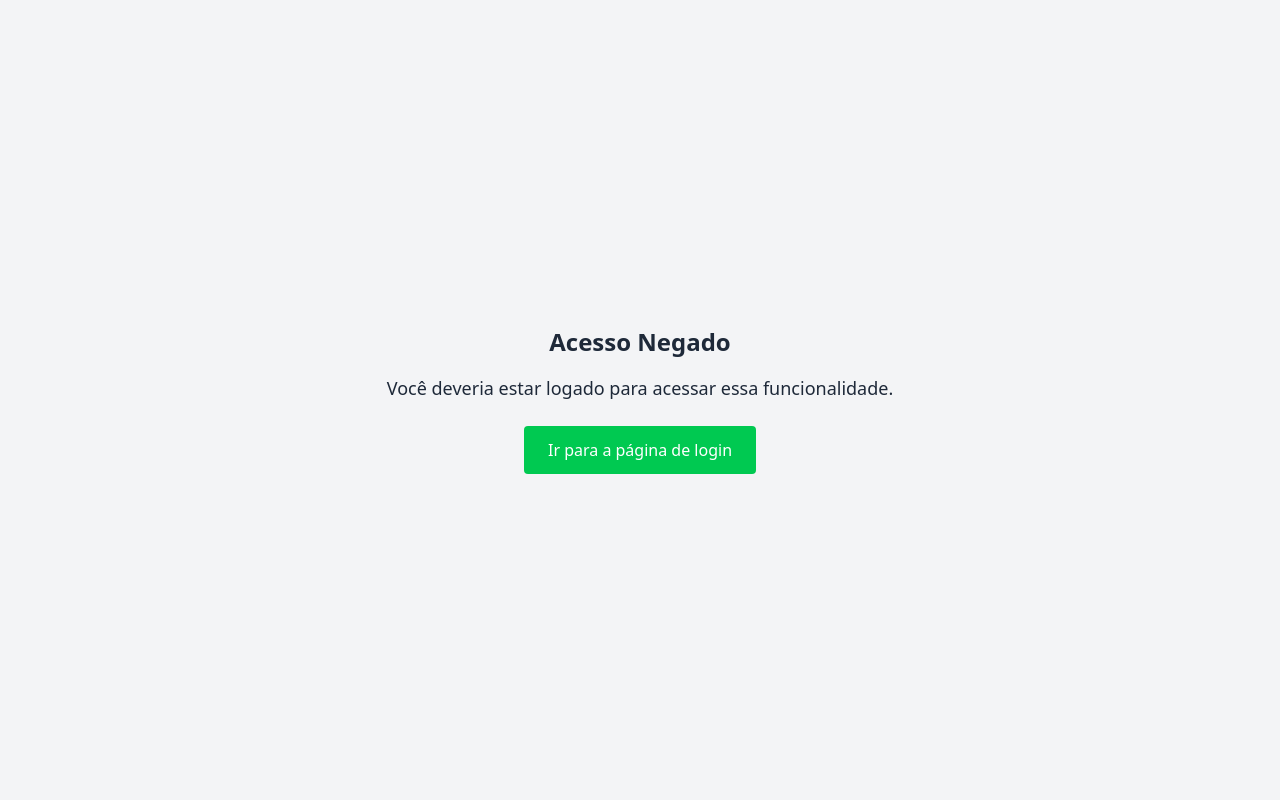
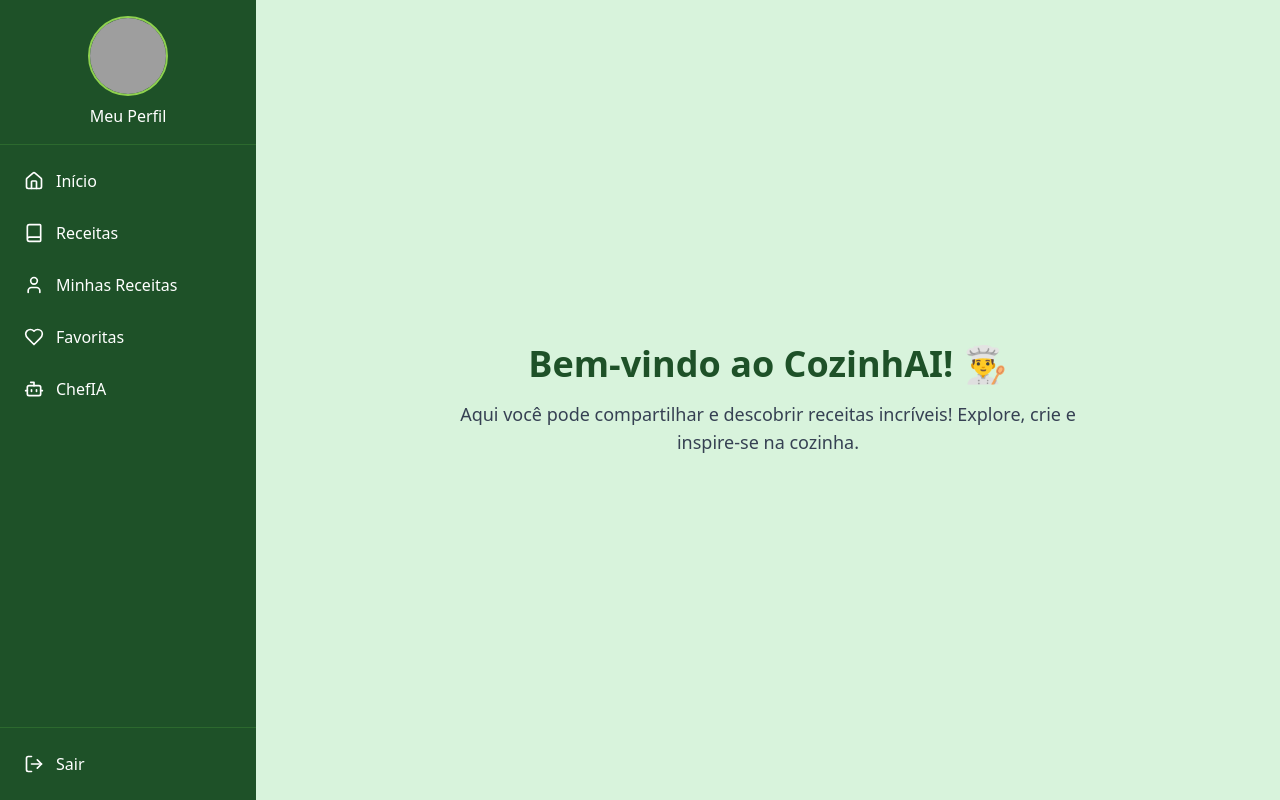
Before and after one commit to GerenciamentoCozinhAI/cozinhAI, a React (Vite) app in the folder frontend/: page /home in a window 1280 px wide. Before the commit this address led to /auth-error. Built offline with nearby package versions, Linux system fonts and the light colour scheme; no server answers; grey boxes are pictures that could not be loaded.

Commit message:
Fix: home content size

```diff
--- a/frontend/src/App.tsx
+++ b/frontend/src/App.tsx
@@ -5,6 +5,7 @@ import Login from "./pages/auth/Login";
 import AuthCallback from "./pages/auth/AuthCallback";
 import AuthError from "./pages/errors/AuthError";
 import Home from "./pages/home/Home";
+import HomeMain from "./pages/home/HomeMain";
 import LandingPage from "./pages/LandingPage";
 import PrivateRoute from "./components/routes/PrivateRoute";
 import PublicRoute from "./components/routes/PublicRoute";
@@ -12,6 +13,7 @@ import PublicRoute from "./components/routes/PublicRoute";
 export default function App() {
   return (
     <Routes>
+      {/* LandingPage pública, fora do layout Home */}
       <Route
         path="/"
         element={
@@ -21,6 +23,7 @@ export default function App() {
         }
       />
 
+      {/* Register e Login também públicas */}
       <Route
         path="/register"
         element={
@@ -29,7 +32,6 @@ export default function App() {
           </PublicRoute>
         }
       />
-
       <Route
         path="/login"
         element={
@@ -39,17 +41,65 @@ export default function App() {
         }
       />
 
-      <Route path="/auth/callback" element={<AuthCallback />} />
-      <Route path="/auth-error" element={<AuthError />} />
+      {/* Callback de auth e erro */}
+      <Route path="auth/callback" element={<AuthCallback />} />
+
+      {/* HOME é o layout MÃE para tudo que não for LandingPage */}
+      <Route path="/home" element={<Home />}>
+        {/* Aqui dentro vão as rotas FILHAS, renderizadas no <Outlet /> do Home */}
+
+        {/* Exemplo de uma página inicial ao acessar /home */}
+        <Route index element={<HomeMain />} />
 
         <Route
-        path="/home"
+          path="auth-error"
+          element={
+            <PublicRoute>
+              <AuthError />
+            </PublicRoute>
+          }
+        />
+
+        <Route path="recipes" element={<div>Receitas</div>} />
+
+        {/* Exemplo de rota interna */}
+        <Route
+          path="profile"
           element={
             <PrivateRoute>
-            <Home />
+              <div>meu perfil</div>
             </PrivateRoute>
           }
         />
+
+        {/* Outras rotas específicas */}
+        <Route
+          path="my-recipes"
+          element={
+            <PrivateRoute>
+              <div>Conteúdo Protegido</div>
+            </PrivateRoute>
+          }
+        />
+
+        <Route
+          path="favorites"
+          element={
+            <PrivateRoute>
+              <div>Conteúdo Protegido</div>
+            </PrivateRoute>
+          }
+        />
+
+        <Route
+          path="ChefIA"
+          element={
+            <PrivateRoute>
+              <div>Conteúdo Protegido</div>
+            </PrivateRoute>
+          }
+        />
+      </Route>
     </Routes>
   );
 }
--- a/frontend/src/components/error/ErrorAuth.tsx
+++ b/frontend/src/components/error/ErrorAuth.tsx
@@ -9,7 +9,7 @@ const ErrorAuth: React.FC = () => {
     };
 
     return (
-        <div className="flex flex-col items-center justify-center h-screen text-center bg-gray-100 text-gray-800">
+        <div className="flex flex-col items-center justify-center text-center text-gray-800">
             <h1 className="text-2xl font-bold mb-4">Acesso Negado</h1>
             <p className="text-lg mb-6">Você deveria estar logado para acessar essa funcionalidade.</p>
             <button
--- a/frontend/src/components/home/NavBar.tsx
+++ b/frontend/src/components/home/NavBar.tsx
@@ -60,7 +60,7 @@ export default function Navbar({ setShowNavbar }: NavbarProps) {
             <span>Favoritas</span>
           </Link>
 
-          <Link to="home/chef-ia" className="flex items-center gap-3 p-2 rounded-lg hover:bg-[#4e9f3d]/20 transition-colors">
+          <Link to="/home/chefIA" className="flex items-center gap-3 p-2 rounded-lg hover:bg-[#4e9f3d]/20 transition-colors">
             <Bot size={20} />
             <span>ChefIA</span>
           </Link>
--- a/frontend/src/components/loading/loading.tsx
+++ b/frontend/src/components/loading/loading.tsx
@@ -11,7 +11,7 @@ export default function Loading({
   message = "Carregando, por favor aguarde...",
   showTips = true,
 }: LoadingProps) {
-  const [tipIndex, setTipIndex] = useState(0)
+  const [tipIndex, setTipIndex] = useState(Math.floor(Math.random() * 7))
 
   const tips = [
     "Sabia que você pode salvar suas receitas favoritas?",
@@ -21,14 +21,14 @@ export default function Loading({
     "Use ingredientes da estação para receitas mais saborosas e econômicas.",
     "Use ingredientes que estão para se vencer, assim você evita desperdício.",
     "Quer fazer uma receita bem ruim? Filtre por deslikes.",
-    "Você sabia que pode adicionar suas próprias receitas à comunidade?"
+    "Você sabia que pode adicionar suas próprias receitas à comunidade?",
   ]
 
   useEffect(() => {
     if (!showTips) return
 
     const interval = setInterval(() => {
-      setTipIndex((prevIndex) => (prevIndex + 1) % tips.length)
+      setTipIndex(() => Math.floor(Math.random() * tips.length))
     }, 5000)
 
     return () => clearInterval(interval)
--- a/frontend/src/components/routes/PrivateRoute.tsx
+++ b/frontend/src/components/routes/PrivateRoute.tsx
@@ -31,5 +31,5 @@ export default function PrivateRoute({
 
   if (loading) return <Loading />;
 
-  return isAuthenticated ? <>{children}</> : <Navigate to="/auth-error" />;
+  return isAuthenticated ? <>{children}</> : <Navigate to="/home/auth-error" />;
 }
--- a/frontend/src/components/routes/PublicRoute.tsx
+++ b/frontend/src/components/routes/PublicRoute.tsx
@@ -30,5 +30,5 @@ export default function PublicRoute({
 
   if (loading) return <Loading />;
 
-  return !isAuthenticated ? <>{children}</> : <Navigate to="/" />;
+  return !isAuthenticated ? <>{children}</> : <Navigate to="/home" />;
 }
--- a/frontend/src/pages/home/Home.tsx
+++ b/frontend/src/pages/home/Home.tsx
@@ -1,6 +1,7 @@
 import { useState } from "react";
 import Navbar from "../../components/home/NavBar";
 import { Menu } from "lucide-react";
+import { Outlet } from "react-router-dom";
 
 export default function Home() {
   const [showNavbar, setShowNavbar] = useState(false); // começa escondida!
@@ -40,16 +41,8 @@ export default function Home() {
       </div>
 
       {/* Conteúdo principal */}
-      <main className="flex-1 p-8 flex items-center justify-center">
-        <div className="max-w-4xl mx-auto text-center">
-          <h1 className="text-4xl font-extrabold text-[#1e5128] mb-4">
-            Bem-vindo ao CozinhAI! 👨‍🍳
-          </h1>
-          <p className="text-lg text-gray-700 max-w-2xl mx-auto">
-            Aqui você pode compartilhar e descobrir receitas incríveis! Explore,
-            crie e inspire-se na cozinha.
-          </p>
-        </div>
+      <main className="flex-1 p-8 flex items-center justify-center overflow-y-auto h-screen">
+        <Outlet />
       </main>
     </div>
   );
--- /dev/null
+++ b/frontend/src/pages/home/HomeMain.tsx
@@ -0,0 +1,13 @@
+// src/pages/home/HomeMain.tsx
+export default function HomeMain() {
+    return (
+      <div className="max-w-4xl mx-auto text-center">
+        <h1 className="text-4xl font-extrabold text-[#1e5128] mb-4">
+          Bem-vindo ao CozinhAI! 👨‍🍳
+        </h1>
+        <p className="text-lg text-gray-700 max-w-2xl mx-auto">
+          Aqui você pode compartilhar e descobrir receitas incríveis! Explore, crie e inspire-se na cozinha.
+        </p>
+      </div>
+    );
+  }
```
Lines whose indentation alone changed are shown as unchanged.
